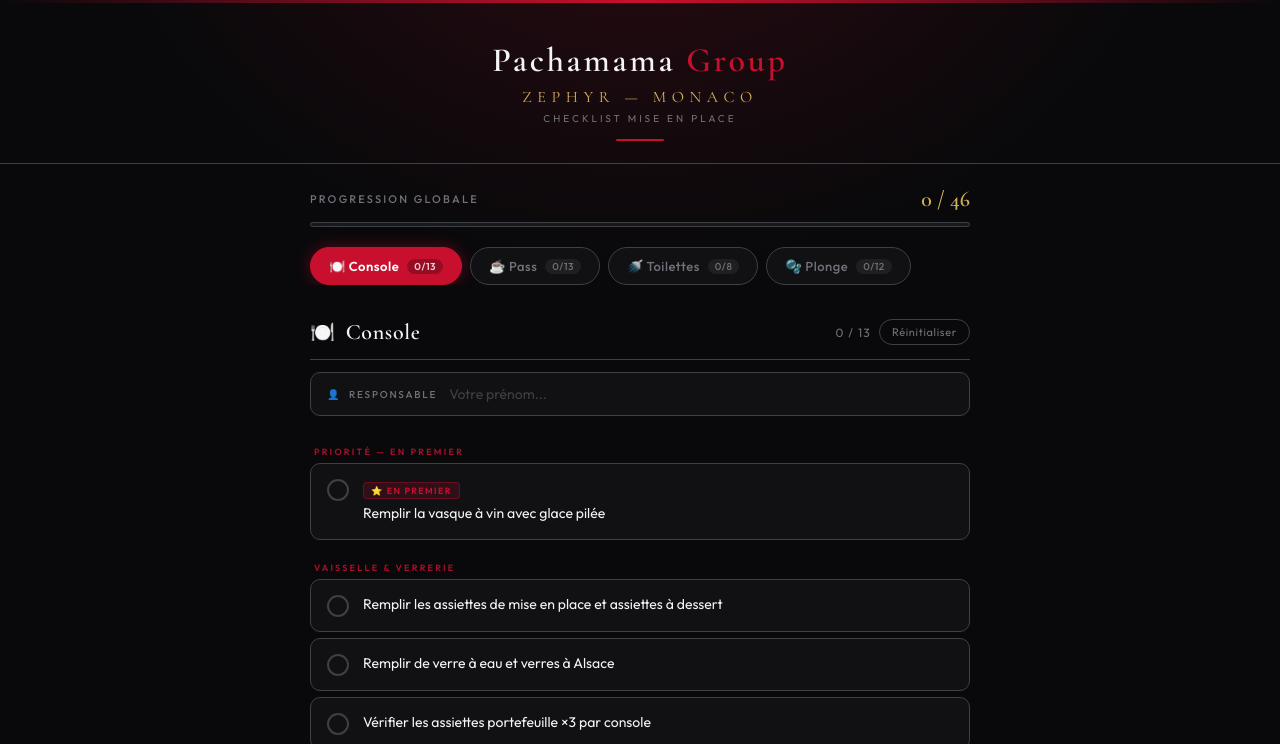
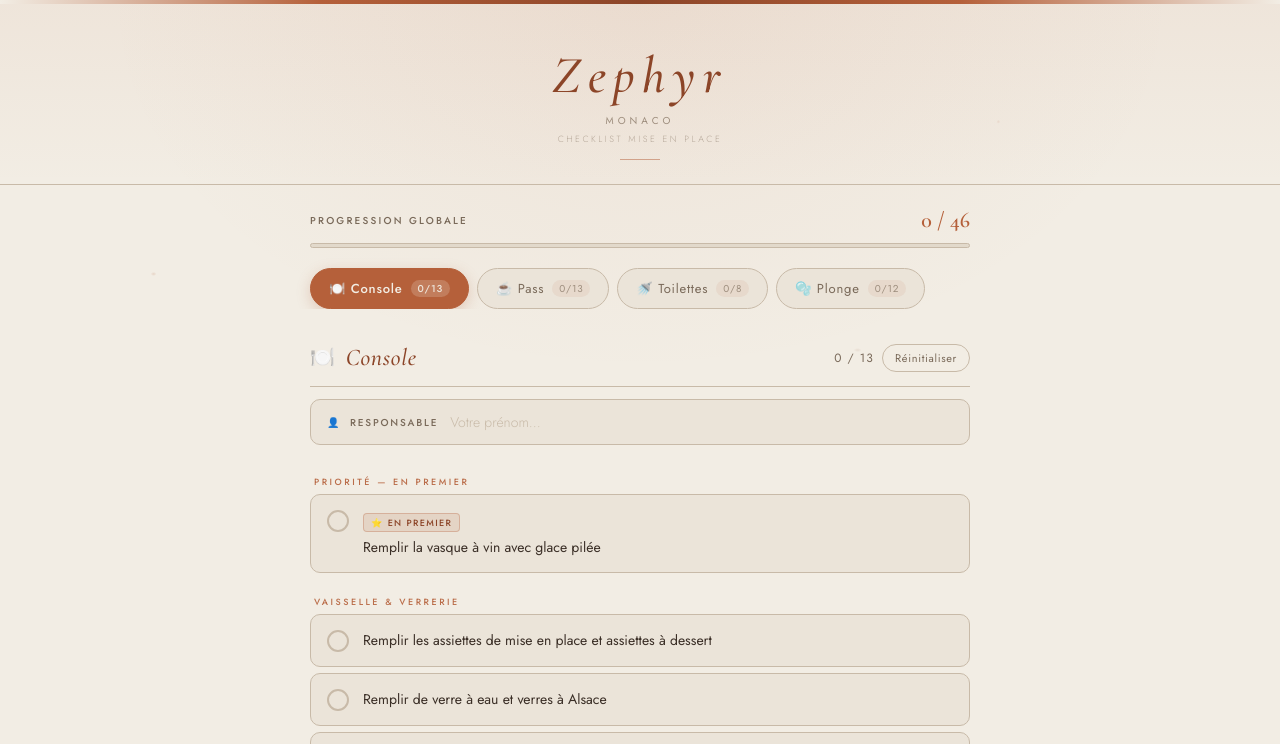
Before and after one commit to TG120597/Zephyr-Check-list-Restaurant, a plain HTML site: page index.html in a window 1280 px wide. Shown: the top 744 px of the page. Drawn offline with nearby package versions, Linux system fonts and the light colour scheme.

Commit message:
Update index.html

```diff
--- a/index.html
+++ b/index.html
@@ -3,81 +3,86 @@
 <head>
 <meta charset="UTF-8">
 <meta name="viewport" content="width=device-width, initial-scale=1.0">
-<title>Mise en Place — Pachamama Group</title>
-<link href="https://fonts.googleapis.com/css2?family=Cormorant+Garamond:wght@400;600;700&family=Outfit:wght@300;400;500;600&display=swap" rel="stylesheet">
+<title>Zephyr Monaco — Mise en Place</title>
+<link href="https://fonts.googleapis.com/css2?family=Cormorant+Garamond:ital,wght@0,400;0,500;0,600;1,400;1,500&family=Jost:wght@300;400;500&display=swap" rel="stylesheet">
 <style>
   :root {
-    --noir:    #09090B;
-    --noir2:   #111114;
-    --noir3:   #18181C;
-    --rouge:   #C8102E;
-    --rouge-dim: rgba(200,16,46,0.18);
-    --rouge-border: rgba(200,16,46,0.35);
-    --or:      #D4AF5A;
-    --or-dim:  rgba(212,175,90,0.15);
-    --or-border: rgba(212,175,90,0.3);
-    --blanc:   #F4F4F5;
-    --gris:    #71717A;
-    --gris2:   #3F3F46;
-    --vert:    #22C55E;
-    --radius:  10px;
+    --beige:        #F2EDE4;
+    --beige2:       #EBE4D9;
+    --beige3:       #E2D9CB;
+    --terra:        #B5603A;
+    --terra-dim:    rgba(181,96,58,0.12);
+    --terra-border: rgba(181,96,58,0.3);
+    --terra-dark:   #8C4528;
+    --stone:        #9E8E7E;
+    --stone2:       #C8BAA8;
+    --text:         #3A2E26;
+    --text-dim:     #7A6A5A;
+    --vert:         #5A8A5E;
+    --radius:       10px;
   }
   * { box-sizing: border-box; margin: 0; padding: 0; }
   body {
-    background: var(--noir);
-    color: var(--blanc);
-    font-family: 'Outfit', sans-serif;
+    background: var(--beige);
+    color: var(--text);
+    font-family: 'Jost', sans-serif;
     min-height: 100vh;
     background-image:
-      radial-gradient(ellipse 60% 40% at 50% -10%, rgba(200,16,46,0.18) 0%, transparent 70%),
-      radial-gradient(ellipse 40% 30% at 100% 100%, rgba(212,175,90,0.07) 0%, transparent 60%);
+      radial-gradient(ellipse 3px 2px at 12% 18%, rgba(181,96,58,0.18) 0%, transparent 100%),
+      radial-gradient(ellipse 2px 3px at 34% 72%, rgba(181,96,58,0.12) 0%, transparent 100%),
+      radial-gradient(ellipse 4px 2px at 67% 23%, rgba(140,69,40,0.10) 0%, transparent 100%),
+      radial-gradient(ellipse 2px 4px at 88% 55%, rgba(181,96,58,0.15) 0%, transparent 100%),
+      radial-gradient(ellipse 3px 2px at 45% 88%, rgba(140,69,40,0.10) 0%, transparent 100%),
+      radial-gradient(ellipse 2px 2px at 78%  8%, rgba(181,96,58,0.12) 0%, transparent 100%),
+      radial-gradient(ellipse 60% 35% at 50% 0%, rgba(181,96,58,0.07) 0%, transparent 70%);
   }
   header {
     text-align: center;
-    padding: 40px 20px 22px;
+    padding: 44px 20px 24px;
     position: relative;
-    border-bottom: 1px solid var(--gris2);
+    border-bottom: 1px solid var(--stone2);
+    background: linear-gradient(180deg, rgba(181,96,58,0.06) 0%, transparent 100%);
   }
   header::before {
     content: '';
     position: absolute;
     top: 0; left: 0; right: 0;
-    height: 3px;
-    background: linear-gradient(90deg, transparent, var(--rouge), transparent);
+    height: 4px;
+    background: linear-gradient(90deg, var(--beige), var(--terra), var(--terra-dark), var(--terra), var(--beige));
   }
   header::after {
     content: '';
     display: block;
-    width: 48px;
-    height: 2px;
-    background: var(--rouge);
+    width: 40px;
+    height: 1px;
+    background: var(--terra);
     margin: 14px auto 0;
-    border-radius: 2px;
+    opacity: 0.5;
   }
   .logo-text {
     font-family: 'Cormorant Garamond', serif;
-    font-size: clamp(24px, 5vw, 34px);
-    color: var(--blanc);
-    letter-spacing: 0.08em;
-    font-weight: 600;
+    font-size: clamp(36px, 8vw, 52px);
+    color: var(--terra-dark);
+    letter-spacing: 0.14em;
+    font-weight: 500;
+    font-style: italic;
   }
-  .logo-text span { color: var(--rouge); }
   .restaurant-name {
-    font-family: 'Cormorant Garamond', serif;
-    font-size: clamp(13px, 3vw, 16px);
-    color: var(--or);
-    letter-spacing: 0.35em;
+    font-family: 'Jost', sans-serif;
+    font-size: 10px;
+    color: var(--stone);
+    letter-spacing: 0.4em;
     text-transform: uppercase;
     margin-top: 6px;
-    font-weight: 400;
   }
   .subtitle {
-    font-size: 10px;
-    letter-spacing: 0.3em;
+    font-size: 9px;
+    letter-spacing: 0.28em;
     text-transform: uppercase;
-    color: var(--gris);
-    margin-top: 5px;
-    font-weight: 400;
+    color: var(--stone);
+    margin-top: 4px;
+    font-weight: 300;
+    opacity: 0.7;
   }
   .global-progress {
     padding: 22px 20px 0;
@@ -91,32 +96,31 @@
     margin-bottom: 10px;
   }
   .progress-label {
-    font-size: 11px;
-    letter-spacing: 0.2em;
+    font-size: 10px;
+    letter-spacing: 0.22em;
     text-transform: uppercase;
-    color: var(--gris);
+    color: var(--text-dim);
     font-weight: 500;
   }
   .progress-count {
     font-family: 'Cormorant Garamond', serif;
     font-size: 22px;
-    color: var(--or);
+    color: var(--terra);
     font-weight: 600;
   }
   .progress-bar-bg {
-    background: var(--noir3);
+    background: var(--beige3);
     border-radius: 99px;
     height: 5px;
     overflow: hidden;
-    border: 1px solid var(--gris2);
+    border: 1px solid var(--stone2);
   }
   .progress-bar-fill {
     height: 100%;
-    background: linear-gradient(90deg, var(--rouge), #FF2D55);
+    background: linear-gradient(90deg, var(--terra), var(--terra-dark));
     border-radius: 99px;
     transition: width 0.5s cubic-bezier(.4,0,.2,1);
     width: 0%;
-    box-shadow: 0 0 10px rgba(200,16,46,0.5);
   }
   .tabs {
     display: flex;
@@ -131,86 +135,87 @@
   .tabs::-webkit-scrollbar { display: none; }
   .tab-btn {
     flex-shrink: 0;
-    background: var(--noir2);
-    border: 1px solid var(--gris2);
-    color: var(--gris);
+    background: var(--beige2);
+    border: 1px solid var(--stone2);
+    color: var(--text-dim);
     padding: 10px 18px;
     border-radius: 99px;
-    font-family: 'Outfit', sans-serif;
+    font-family: 'Jost', sans-serif;
     font-size: 13px;
-    font-weight: 500;
+    font-weight: 400;
     cursor: pointer;
     transition: all 0.2s;
-    letter-spacing: 0.04em;
+    letter-spacing: 0.06em;
     display: flex;
     align-items: center;
     gap: 8px;
   }
   .tab-btn .tab-badge {
-    background: rgba(255,255,255,0.06);
+    background: rgba(181,96,58,0.08);
     border-radius: 99px;
     font-size: 10px;
     padding: 1px 7px;
-    color: var(--gris);
+    color: var(--stone);
     transition: all 0.2s;
   }
   .tab-btn.active {
-    background: var(--rouge);
-    border-color: var(--rouge);
-    color: #fff;
-    font-weight: 600;
-    box-shadow: 0 0 16px rgba(200,16,46,0.4);
+    background: var(--terra);
+    border-color: var(--terra);
+    color: var(--beige);
+    font-weight: 500;
+    box-shadow: 0 4px 14px rgba(181,96,58,0.25);
   }
   .tab-btn.active .tab-badge {
-    background: rgba(0,0,0,0.25);
-    color: rgba(255,255,255,0.8);
+    background: rgba(242,237,228,0.2);
+    color: rgba(242,237,228,0.9);
   }
   .tab-btn.done { border-color: var(--vert); color: var(--vert); }
-  .tab-btn.done .tab-badge { background: rgba(34,197,94,0.1); color: var(--vert); }
+  .tab-btn.done .tab-badge { background: rgba(90,138,94,0.1); color: var(--vert); }
   .sections {
     max-width: 700px;
     margin: 0 auto;
-    padding: 16px 20px 50px;
+    padding: 16px 20px 60px;
   }
   .section { display: none; animation: fadeIn 0.22s ease; }
   .section.active { display: block; }
   @keyframes fadeIn {
     from { opacity: 0; transform: translateY(6px); }
-    to { opacity: 1; transform: translateY(0); }
+    to   { opacity: 1; transform: translateY(0); }
   }
   .section-header {
     display: flex;
     align-items: center;
     justify-content: space-between;
     padding: 18px 0 14px;
-    border-bottom: 1px solid var(--gris2);
+    border-bottom: 1px solid var(--stone2);
     margin-bottom: 12px;
   }
   .section-title {
     font-family: 'Cormorant Garamond', serif;
-    font-size: 22px;
-    color: var(--blanc);
+    font-size: 24px;
+    color: var(--terra-dark);
     display: flex;
     align-items: center;
     gap: 10px;
-    font-weight: 600;
+    font-weight: 500;
+    font-style: italic;
     letter-spacing: 0.03em;
   }
-  .section-icon { font-size: 20px; }
-  .section-progress { font-size: 12px; color: var(--gris); letter-spacing: 0.1em; }
+  .section-icon { font-size: 20px; font-style: normal; }
+  .section-progress { font-size: 12px; color: var(--text-dim); letter-spacing: 0.1em; }
   .reset-btn {
     background: none;
-    border: 1px solid var(--gris2);
-    color: var(--gris);
+    border: 1px solid var(--stone2);
+    color: var(--text-dim);
     padding: 5px 12px;
     border-radius: 99px;
     font-size: 11px;
     cursor: pointer;
-    font-family: 'Outfit', sans-serif;
+    font-family: 'Jost', sans-serif;
     letter-spacing: 0.06em;
     transition: all 0.2s;
   }
-  .reset-btn:hover { border-color: var(--rouge); color: var(--rouge); }
+  .reset-btn:hover { border-color: var(--terra); color: var(--terra); }
   .checklist { list-style: none; }
   .checklist li {
     display: flex;
@@ -219,93 +224,97 @@
     padding: 14px 16px;
     border-radius: var(--radius);
     margin-bottom: 6px;
-    background: var(--noir2);
-    border: 1px solid var(--gris2);
+    background: var(--beige2);
+    border: 1px solid var(--stone2);
     cursor: pointer;
     transition: all 0.18s;
     user-select: none;
     -webkit-tap-highlight-color: transparent;
   }
-  .checklist li:hover { background: var(--noir3); border-color: var(--rouge-border); }
-  .checklist li.checked { background: rgba(34,197,94,0.04); border-color: rgba(34,197,94,0.25); }
+  .checklist li:hover { background: var(--beige3); border-color: var(--terra-border); }
+  .checklist li.checked { background: rgba(90,138,94,0.06); border-color: rgba(90,138,94,0.3); }
   .checklist li.checked .item-text {
-    color: var(--gris);
+    color: var(--text-dim);
     text-decoration: line-through;
-    text-decoration-color: rgba(34,197,94,0.4);
+    text-decoration-color: rgba(90,138,94,0.5);
   }
   .check-circle {
     width: 22px; height: 22px; min-width: 22px;
     border-radius: 50%;
-    border: 2px solid var(--gris2);
+    border: 2px solid var(--stone2);
     display: flex; align-items: center; justify-content: center;
     margin-top: 1px;
     transition: all 0.18s;
     background: transparent;
   }
-  .checklist li:hover .check-circle { border-color: var(--rouge); }
-  .checklist li.checked .check-circle {
-    background: var(--vert);
-    border-color: var(--vert);
-    box-shadow: 0 0 8px rgba(34,197,94,0.4);
-  }
+  .checklist li:hover .check-circle { border-color: var(--terra); }
+  .checklist li.checked .check-circle { background: var(--vert); border-color: var(--vert); }
   .check-circle svg { opacity: 0; transform: scale(0.5); transition: all 0.2s cubic-bezier(.34,1.56,.64,1); }
   .checklist li.checked .check-circle svg { opacity: 1; transform: scale(1); }
-  .item-text { font-size: 14px; line-height: 1.55; color: var(--blanc); font-weight: 400; transition: color 0.2s; }
+  .item-text { font-size: 14px; line-height: 1.6; color: var(--text); font-weight: 400; transition: color 0.2s; }
   .item-priority {
     display: inline-block;
-    background: var(--rouge-dim);
-    color: var(--rouge);
-    border: 1px solid var(--rouge-border);
+    background: var(--terra-dim);
+    color: var(--terra-dark);
+    border: 1px solid var(--terra-border);
     font-size: 9px;
     letter-spacing: 0.15em;
     text-transform: uppercase;
     padding: 2px 7px;
     border-radius: 4px;
     margin-bottom: 4px;
-    font-weight: 600;
+    font-weight: 500;
+    font-family: 'Jost', sans-serif;
+  }
+  .group-label {
+    font-size: 9px;
+    letter-spacing: 0.28em;
+    text-transform: uppercase;
+    color: var(--terra);
+    padding: 16px 4px 6px;
+    font-weight: 500;
+    opacity: 0.9;
   }
   .all-done { text-align: center; padding: 30px 20px; display: none; }
   .all-done.visible { display: block; }
   .all-done-icon { font-size: 40px; margin-bottom: 12px; animation: pop 0.4s cubic-bezier(.34,1.56,.64,1); }
   @keyframes pop { from { transform: scale(0); } to { transform: scale(1); } }
-  .all-done h3 { font-family: 'Cormorant Garamond', serif; font-size: 24px; color: var(--vert); margin-bottom: 6px; font-weight: 600; }
-  .all-done p { font-size: 13px; color: var(--gris); }
-  .group-label {
-    font-size: 9px;
-    letter-spacing: 0.25em;
-    text-transform: uppercase;
-    color: var(--rouge);
-    padding: 16px 4px 6px;
-    font-weight: 600;
-    opacity: 0.85;
+  .all-done h3 {
+    font-family: 'Cormorant Garamond', serif;
+    font-size: 26px; color: var(--vert);
+    margin-bottom: 6px; font-weight: 500; font-style: italic;
   }
+  .all-done p { font-size: 13px; color: var(--text-dim); }
   .name-field {
     display: flex;
     align-items: center;
     gap: 12px;
-    background: var(--noir2);
-    border: 1px solid var(--gris2);
+    background: var(--beige2);
+    border: 1px solid var(--stone2);
     border-radius: var(--radius);
     padding: 12px 16px;
     margin-bottom: 14px;
     transition: border-color 0.2s;
   }
-  .name-field:focus-within { border-color: var(--rouge-border); }
-  .name-field label { font-size: 10px; letter-spacing: 0.18em; text-transform: uppercase; color: var(--gris); font-weight: 500; white-space: nowrap; flex-shrink: 0; }
-  .name-field label span { color: var(--rouge); margin-right: 4px; }
+  .name-field:focus-within { border-color: var(--terra-border); }
+  .name-field label {
+    font-size: 10px; letter-spacing: 0.18em; text-transform: uppercase;
+    color: var(--text-dim); font-weight: 500; white-space: nowrap; flex-shrink: 0;
+  }
+  .name-field label span { color: var(--terra); margin-right: 4px; }
   .name-field input {
     background: transparent; border: none; outline: none;
-    color: var(--blanc); font-family: 'Outfit', sans-serif;
-    font-size: 14px; font-weight: 500; width: 100%; caret-color: var(--rouge);
+    color: var(--text); font-family: 'Jost', sans-serif;
+    font-size: 14px; font-weight: 400; width: 100%; caret-color: var(--terra);
   }
-  .name-field input::placeholder { color: var(--gris2); font-weight: 400; }
+  .name-field input::placeholder { color: var(--stone2); font-weight: 300; }
 </style>
 </head>
 <body>
 
 <header>
-  <div class="logo-text">Pachamama <span>Group</span></div>
-  <div class="restaurant-name">Zephyr — Monaco</div>
+  <div class="logo-text">Zephyr</div>
+  <div class="restaurant-name">Monaco</div>
   <div class="subtitle">Checklist Mise en Place</div>
 </header>
 
@@ -604,28 +613,40 @@
 <script>
   const SECTIONS = ['console', 'pass', 'toilettes', 'plonge'];
   let state = {};
+
   try { const saved = localStorage.getItem('mep_state'); if (saved) state = JSON.parse(saved); } catch(e) {}
+
   function save() { try { localStorage.setItem('mep_state', JSON.stringify(state)); } catch(e) {} }
-  function saveName(section, value) { if (!state.names) state.names = {}; state.names[section] = value; save(); }
-  function getItems(section) { return document.querySelectorAll(`#list-${section} li`); }
+
+  function saveName(section, value) {
+    if (!state.names) state.names = {};
+    state.names[section] = value;
+    save();
+  }
+
+  function getItems(section) { return document.querySelectorAll('#list-' + section + ' li'); }
+
   function countSection(section) {
     const items = getItems(section); let checked = 0;
     items.forEach(li => { if (li.classList.contains('checked')) checked++; });
     return { checked, total: items.length };
   }
+
   function updateBadge(section) {
     const { checked, total } = countSection(section);
-    document.getElementById(`badge-${section}`).textContent = `${checked}/${total}`;
-    document.getElementById(`prog-${section}`).textContent = `${checked} / ${total}`;
-    document.getElementById(`tab-${section}`).classList.toggle('done', checked === total && total > 0);
-    document.getElementById(`done-${section}`).classList.toggle('visible', checked === total && total > 0);
+    document.getElementById('badge-' + section).textContent = checked + '/' + total;
+    document.getElementById('prog-' + section).textContent = checked + ' / ' + total;
+    document.getElementById('tab-' + section).classList.toggle('done', checked === total && total > 0);
+    document.getElementById('done-' + section).classList.toggle('visible', checked === total && total > 0);
   }
+
   function updateGlobal() {
     let totalChecked = 0, totalAll = 0;
     SECTIONS.forEach(s => { const { checked, total } = countSection(s); totalChecked += checked; totalAll += total; });
-    document.getElementById('globalCount').textContent = `${totalChecked} / ${totalAll}`;
+    document.getElementById('globalCount').textContent = totalChecked + ' / ' + totalAll;
     document.getElementById('globalBar').style.width = (totalAll > 0 ? (totalChecked / totalAll * 100) : 0) + '%';
   }
+
   function toggle(li) {
     li.classList.toggle('checked');
     const section = li.closest('.section').id.replace('section-', '');
@@ -633,21 +654,24 @@
     state[section] = items.map(i => i.classList.contains('checked'));
     save(); updateBadge(section); updateGlobal();
   }
+
   function resetSection(section) {
     const items = getItems(section);
     items.forEach(li => li.classList.remove('checked'));
     state[section] = Array(items.length).fill(false);
-    const nameInput = document.getElementById(`name-${section}`);
+    const nameInput = document.getElementById('name-' + section);
     if (nameInput) nameInput.value = '';
     if (state.names) state.names[section] = '';
     save(); updateBadge(section); updateGlobal();
   }
+
   function showTab(section) {
     SECTIONS.forEach(s => {
-      document.getElementById(`section-${s}`).classList.toggle('active', s === section);
-      document.getElementById(`tab-${s}`).classList.toggle('active', s === section);
+      document.getElementById('section-' + s).classList.toggle('active', s === section);
+      document.getElementById('tab-' + s).classList.toggle('active', s === section);
     });
   }
+
   function restoreState() {
     SECTIONS.forEach(section => {
       if (state[section]) {
@@ -655,13 +679,14 @@
         state[section].forEach((checked, i) => { if (checked && items[i]) items[i].classList.add('checked'); });
       }
       if (state.names && state.names[section]) {
-        const nameInput = document.getElementById(`name-${section}`);
+        const nameInput = document.getElementById('name-' + section);
         if (nameInput) nameInput.value = state.names[section];
       }
       updateBadge(section);
     });
     updateGlobal();
   }
+
   restoreState();
 </script>
 </body>
```
